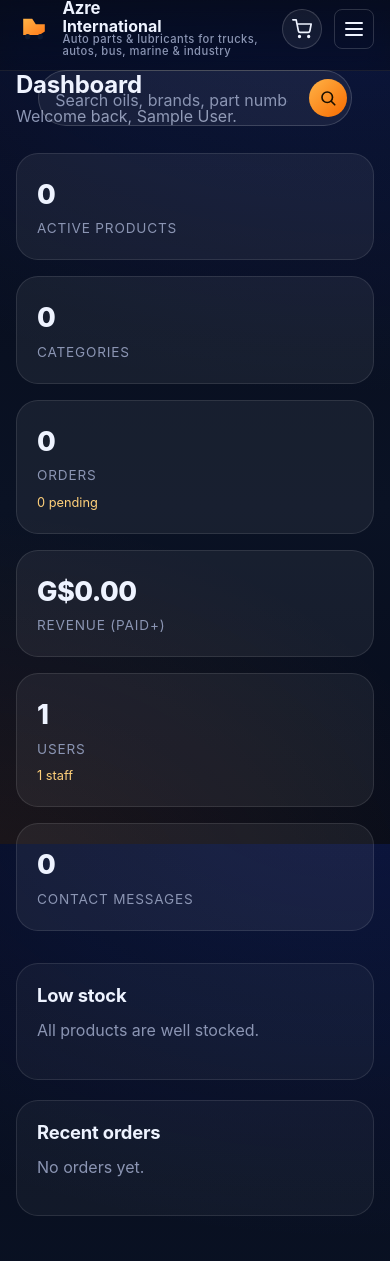
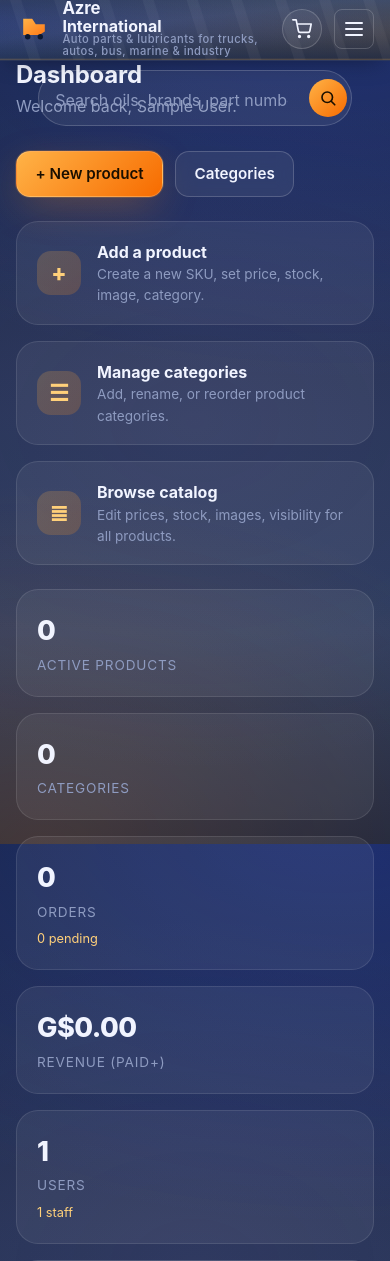
Before and after one commit to azreinternational-sudo/azreinternationalgy, a PHP site: page /admin in a window 390 px wide. Shown: the top 1261 px of the page. Run offline with PHP 8.4, Linux system fonts and the light colour scheme; the visitor is signed in with stand-in values (Sample User, id 1); data that the repository does not hold is empty; some libraries are stand-ins or nearby versions.

Commit message:
feat(ui): medium bg, smaller header with SVG bg, qty btn fix, password change, admin CTAs
User feedback after site went live:
- Background too dark  -> use medium slate base (#1a2540) with a
  multi-stop gradient (blue + warm orange + soft purple radial stops)
  so it has depth without being near-black.
- Header too big      -> 70px -> 60px nav-row, header now 60px tall
- Header needs bg pic -> add assets/images/header-bg.svg with subtle
  diagonal stripes + dual warm/cool radial glows + amber accent line.
  Header uses background-image: url() with semi-transparent dark
  overlay (rgba(15,23,42,0.55)) so the image shows through.
- Quantity +/- not working -> rewrite with event delegation on
  document, dispatch 'input' + 'change' after value update so cart
  row auto-submit also fires. Old code relied on direct DOM iteration
  that broke for any element outside its initial scan.
- No password change page -> add auth_change_password() in auth.php,
  new view account_password.php, route /account/password, link from
  /account side panel. Works for both customer and admin/staff
  (it's the same users table).
- Admin add product/category not discoverable -> add a 3-card CTA
  grid on /admin: 'Add a product', 'Manage categories', 'Browse
  catalog' with prominent icons and descriptions. Plus a button
  group in the page head.

Also fix mobile responsive 70px -> 60px in two places (auth-section
min-height, mobile nav dropdown top offset).

```diff
--- a/assets/css/app.css
+++ b/assets/css/app.css
@@ -5,14 +5,15 @@
 
 :root {
   /* Color tokens */
-  --bg-0: #060b1a;
-  --bg-1: #0a1224;
-  --bg-2: #0f1a33;
-  --ink: #eef3ff;
-  --ink-2: #b9c3da;
-  --muted: #8b95b3;
-  --line: rgba(255,255,255,0.08);
-  --line-strong: rgba(255,255,255,0.16);
+  --bg-0: #1a2540;
+  --bg-1: #243152;
+  --bg-2: #2d3d5f;
+  --bg-3: #3a4a6f;
+  --ink: #f1f4ff;
+  --ink-2: #c5cee5;
+  --muted: #8e9bc0;
+  --line: rgba(255,255,255,0.10);
+  --line-strong: rgba(255,255,255,0.18);
 
   --navy-50: #e8efff;
   --navy-200: #a4b8ff;
@@ -68,9 +69,11 @@ body {
   font-size: 16px;
   line-height: 1.55;
   color: var(--ink);
-  background: radial-gradient(1200px 800px at 90% -10%, rgba(43,77,255,0.18), transparent 60%),
-              radial-gradient(900px 700px at -10% 110%, rgba(255,140,26,0.10), transparent 60%),
-              linear-gradient(180deg, var(--bg-0) 0%, var(--bg-1) 60%, var(--bg-0) 100%);
+  background:
+    radial-gradient(1100px 700px at 85% -5%, rgba(43,77,255,0.28), transparent 60%),
+    radial-gradient(900px 600px at 10% 100%, rgba(255,140,26,0.18), transparent 60%),
+    radial-gradient(700px 500px at 50% 50%, rgba(120,90,180,0.10), transparent 70%),
+    linear-gradient(180deg, var(--bg-0) 0%, var(--bg-1) 35%, var(--bg-2) 75%, var(--bg-0) 100%);
   background-attachment: fixed;
   background-color: var(--bg-0);
   min-height: 100vh;
@@ -179,17 +182,22 @@ small { color: var(--muted); }
 /* Header / nav ============================================= */
 .site-header {
   position: sticky; top: 0; z-index: 50;
-  background: linear-gradient(180deg, rgba(6,11,26,0.85), rgba(6,11,26,0.55));
+  background-color: rgba(15, 23, 42, 0.55);
+  background-image: url('../images/header-bg.svg');
+  background-size: cover;
+  background-position: center;
+  background-repeat: no-repeat;
   backdrop-filter: blur(14px) saturate(140%);
   -webkit-backdrop-filter: blur(14px) saturate(140%);
   border-bottom: 1px solid var(--line);
+  box-shadow: 0 6px 24px -10px rgba(0,0,0,0.5);
 }
 .nav-row {
   display: grid;
   grid-template-columns: auto 1fr auto;
   align-items: center;
-  gap: 1.25rem;
-  height: 70px;
+  gap: 1rem;
+  height: 60px;
 }
 .brand {
   display: inline-flex; align-items: center; gap: .65rem;
@@ -632,7 +640,7 @@ small { color: var(--muted); }
 
 /* Forms / auth ============================================= */
 .auth-section {
-  min-height: calc(100vh - 70px - 200px);
+  min-height: calc(100vh - 60px - 200px);
   display: flex; align-items: center; justify-content: center;
   padding: 3rem 1.25rem;
 }
@@ -740,6 +748,38 @@ label.checkbox input { width: auto; margin: 0; }
   grid-template-columns: repeat(auto-fit, minmax(180px, 1fr));
   margin-bottom: 2rem;
 }
+.admin-cta-grid {
+  display: grid; gap: 1rem;
+  grid-template-columns: repeat(auto-fit, minmax(220px, 1fr));
+  margin-bottom: 1.5rem;
+}
+.admin-cta {
+  display: flex; align-items: center; gap: 1rem;
+  padding: 1.1rem 1.25rem;
+  border-radius: var(--r-lg);
+  background: var(--glass-2);
+  border: 1px solid var(--glass-border);
+  color: var(--ink);
+  transition: transform .2s ease, border-color .2s ease, background .2s ease;
+}
+.admin-cta:hover {
+  transform: translateY(-2px);
+  border-color: rgba(255,179,71,0.35);
+  background: var(--glass-3);
+  color: var(--ink);
+}
+.admin-cta strong { display: block; font-size: 1rem; }
+.admin-cta p { margin: 0; }
+.admin-cta-icon {
+  flex: 0 0 auto;
+  width: 44px; height: 44px;
+  border-radius: var(--r-md);
+  background: linear-gradient(135deg, rgba(255,179,71,0.20), rgba(255,140,26,0.20));
+  color: var(--amber-300);
+  display: inline-flex; align-items: center; justify-content: center;
+  font-size: 1.4rem; font-weight: 800;
+  line-height: 1;
+}
 .stat-card {
   padding: 1.25rem;
   border-radius: var(--r-lg);
@@ -830,7 +870,7 @@ label.checkbox input { width: auto; margin: 0; }
   .nav-actions .nav-link, .nav-actions .nav-quiet { display: none; }
   .nav-burger { display: inline-flex; }
   .nav-actions.is-open {
-    position: absolute; top: 70px; right: 0; left: 0;
+    position: absolute; top: 60px; right: 0; left: 0;
     flex-direction: column; align-items: stretch;
     background: var(--bg-1); padding: 1rem;
     border-bottom: 1px solid var(--line);
--- a/assets/js/app.js
+++ b/assets/js/app.js
@@ -22,33 +22,44 @@
     });
   }
 
-  // Quantity buttons
-  document.querySelectorAll('.qty-control').forEach((ctl) => {
+  // Quantity buttons — use event delegation so it survives DOM mutations
+  // (and so the +/- buttons work even if the input is dynamically added).
+  // After updating the value, dispatch 'input' + 'change' so any auto-submit
+  // handlers (e.g. on cart row qty change) also fire.
+  document.addEventListener('click', (e) => {
+    const btn = e.target.closest('button[data-qty]');
+    if (!btn) return;
+    // Don't interfere with native browser behavior on number inputs
+    const ctl = btn.closest('.qty-control');
+    if (!ctl) return;
     const input = ctl.querySelector('input[type="number"]');
-    ctl.querySelectorAll('button[data-qty]').forEach((btn) => {
-      btn.addEventListener('click', () => {
     if (!input) return;
+    e.preventDefault();
     const step = parseInt(btn.dataset.qty, 10) || 0;
+    if (!step) return;
     const min = parseInt(input.min || '0', 10);
     const max = parseInt(input.max || '999999', 10);
-        let val = parseInt(input.value || '0', 10) + step;
+    let val = (parseInt(input.value, 10) || 0) + step;
     if (Number.isNaN(val)) val = min || 1;
-        val = Math.max(min || 0, Math.min(max, val));
+    val = Math.max(Number.isFinite(min) ? min : 0, Math.min(max, val));
     input.value = String(val);
-      });
-    });
+    // Fire events so any listeners (cart auto-submit) react
+    input.dispatchEvent(new Event('input', { bubbles: true }));
+    input.dispatchEvent(new Event('change', { bubbles: true }));
   });
 
-  // Auto-submit qty forms on change (cart row)
+  // Auto-submit cart qty form on input/change (debounced)
   document.querySelectorAll('.cart-qty input[type="number"]').forEach((inp) => {
     let t;
-    inp.addEventListener('input', () => {
+    const submit = () => {
       clearTimeout(t);
       t = setTimeout(() => {
         const f = inp.closest('form');
         if (f && inp.value !== '') f.submit();
-      }, 700);
-    });
+      }, 600);
+    };
+    inp.addEventListener('input', submit);
+    inp.addEventListener('change', submit);
   });
 
   // Reveal on scroll for hero card stack
--- a/includes/auth.php
+++ b/includes/auth.php
@@ -99,3 +99,22 @@ function auth_require_admin(string $redirectTo = '/login'): void
         redirect($redirectTo);
     }
 }
+
+function auth_change_password(int $userId, string $current, string $new): array
+{
+    if (strlen($new) < 6) {
+        return ['ok' => false, 'msg' => 'New password must be at least 6 characters.'];
+    }
+    $stmt = db()->prepare('SELECT password_hash FROM users WHERE id = ?');
+    $stmt->execute([$userId]);
+    $row = $stmt->fetch();
+    if (!$row) {
+        return ['ok' => false, 'msg' => 'Account not found.'];
+    }
+    if (!password_verify($current, $row['password_hash'])) {
+        return ['ok' => false, 'msg' => 'Current password is incorrect.'];
+    }
+    $hash = password_hash($new, PASSWORD_BCRYPT);
+    db()->prepare('UPDATE users SET password_hash = ? WHERE id = ?')->execute([$hash, $userId]);
+    return ['ok' => true];
+}
--- a/includes/views/account.php
+++ b/includes/views/account.php
@@ -25,6 +25,7 @@ $orders = $orders->fetchAll();
         <ul class="side-links">
           <li><a href="<?= e(url('/cart')) ?>">My cart</a></li>
           <li><a href="<?= e(url('/shop')) ?>">Continue shopping</a></li>
+          <li><a href="<?= e(url('/account/password')) ?>">Change password</a></li>
           <li><a href="<?= e(url('/logout')) ?>">Sign out</a></li>
         </ul>
       </div>
--- a/includes/views/admin/dashboard.php
+++ b/includes/views/admin/dashboard.php
@@ -15,10 +15,40 @@ $low_stock = db()->query('SELECT id, slug, name, stock FROM products WHERE activ
 $recent_orders = db()->query('SELECT id, status, total, created_at, customer_name FROM orders ORDER BY id DESC LIMIT 8')->fetchAll();
 ?>
 <section class="container section">
-  <header class="page-head">
-    <h1>Dashboard</h1>
-    <p class="muted">Welcome back, <?= e(auth_user()['name']) ?>.</p>
+  <header class="page-head page-head-row">
+    <div>
+      <h1>Dashboard</h1>
+      <p class="muted">Welcome back, <?= e(auth_user()['name']) ?>.</p>
+    </div>
+    <div class="head-actions">
+      <a class="btn btn-primary" href="<?= e(url('/admin/product/new')) ?>">+ New product</a>
+      <a class="btn btn-ghost" href="<?= e(url('/admin/categories')) ?>">Categories</a>
+    </div>
   </header>
+
+  <div class="admin-cta-grid">
+    <a class="admin-cta" href="<?= e(url('/admin/product/new')) ?>">
+      <div class="admin-cta-icon">+</div>
+      <div>
+        <strong>Add a product</strong>
+        <p class="muted small">Create a new SKU, set price, stock, image, category.</p>
+      </div>
+    </a>
+    <a class="admin-cta" href="<?= e(url('/admin/categories')) ?>">
+      <div class="admin-cta-icon">☰</div>
+      <div>
+        <strong>Manage categories</strong>
+        <p class="muted small">Add, rename, or reorder product categories.</p>
+      </div>
+    </a>
+    <a class="admin-cta" href="<?= e(url('/admin/products')) ?>">
+      <div class="admin-cta-icon">≣</div>
+      <div>
+        <strong>Browse catalog</strong>
+        <p class="muted small">Edit prices, stock, images, visibility for all products.</p>
+      </div>
+    </a>
+  </div>
 
   <div class="stat-grid">
     <a class="stat-card" href="<?= e(url('/admin/products')) ?>">
--- a/index.php
+++ b/index.php
@@ -32,6 +32,7 @@ $routes = [
     '/register'               => ['page' => 'register', 'method' => ['GET','POST']],
     '/logout'                 => ['page' => 'logout', 'method' => ['GET','POST']],
     '/account'                => ['page' => 'account', 'method' => ['GET','POST']],
+    '/account/password'       => ['page' => 'account_password', 'method' => ['GET','POST']],
     '/about'                  => ['page' => 'about'],
     '/contact'                => ['page' => 'contact', 'method' => ['GET','POST']],
     '/admin'                  => ['page' => 'admin/dashboard'],
```
Also changed, not shown: includes/views/account_password.php (added, +47 -0 lines), assets/images/header-bg.svg (added). Lines whose indentation alone changed are shown as unchanged.
